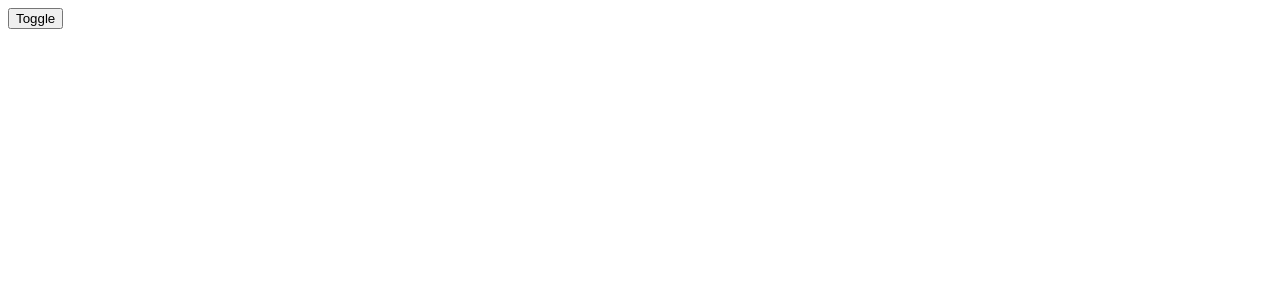
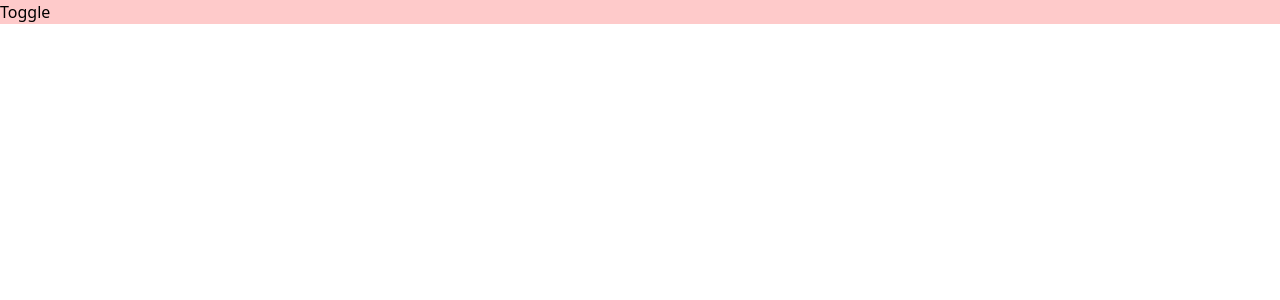
Before and after one commit to iaewing/jsonResumeFrontend, a Vue app: page / in a window 1280 px wide. Shown: the top 300 px of the page. Built offline with nearby package versions, Linux system fonts and the light colour scheme.

Commit message:
Add Tailwind

```diff
--- a/package.json
+++ b/package.json
@@ -8,7 +8,10 @@
     "lint": "vue-cli-service lint"
   },
   "dependencies": {
+    "autoprefixer": "^10.4.7",
     "core-js": "^3.8.3",
+    "postcss": "^8.4.14",
+    "tailwindcss": "^3.0.24",
     "vue": "^3.2.13",
     "vue-class-component": "^8.0.0-0"
   },
--- /dev/null
+++ b/postcss.config.js
@@ -0,0 +1,6 @@
+module.exports = {
+  plugins: {
+    tailwindcss: {},
+    autoprefixer: {},
+  },
+}
--- a/src/components/WorkExperience.vue
+++ b/src/components/WorkExperience.vue
@@ -12,7 +12,7 @@
 </script>
 
 <template>
-  <div>
+  <div class="bg-red-200">
     <button @click="toggleDisplay">Toggle</button>
     <div v-if="shouldDisplay">{{ company }}</div>
   </div>
--- /dev/null
+++ b/src/index.css
@@ -0,0 +1,3 @@
+@tailwind base;
+@tailwind components;
+@tailwind utilities;
--- /dev/null
+++ b/tailwind.config.js
@@ -0,0 +1,7 @@
+module.exports = {
+  content: ["./index.html", "./src/**/*.{vue,js,ts,jsx,tsx}"],
+  theme: {
+    extend: {},
+  },
+  plugins: [],
+};
```
Also changed, not shown: src/main.ts (+4 -3 lines), 1 other file (tests, documents, lock files or other folders).
